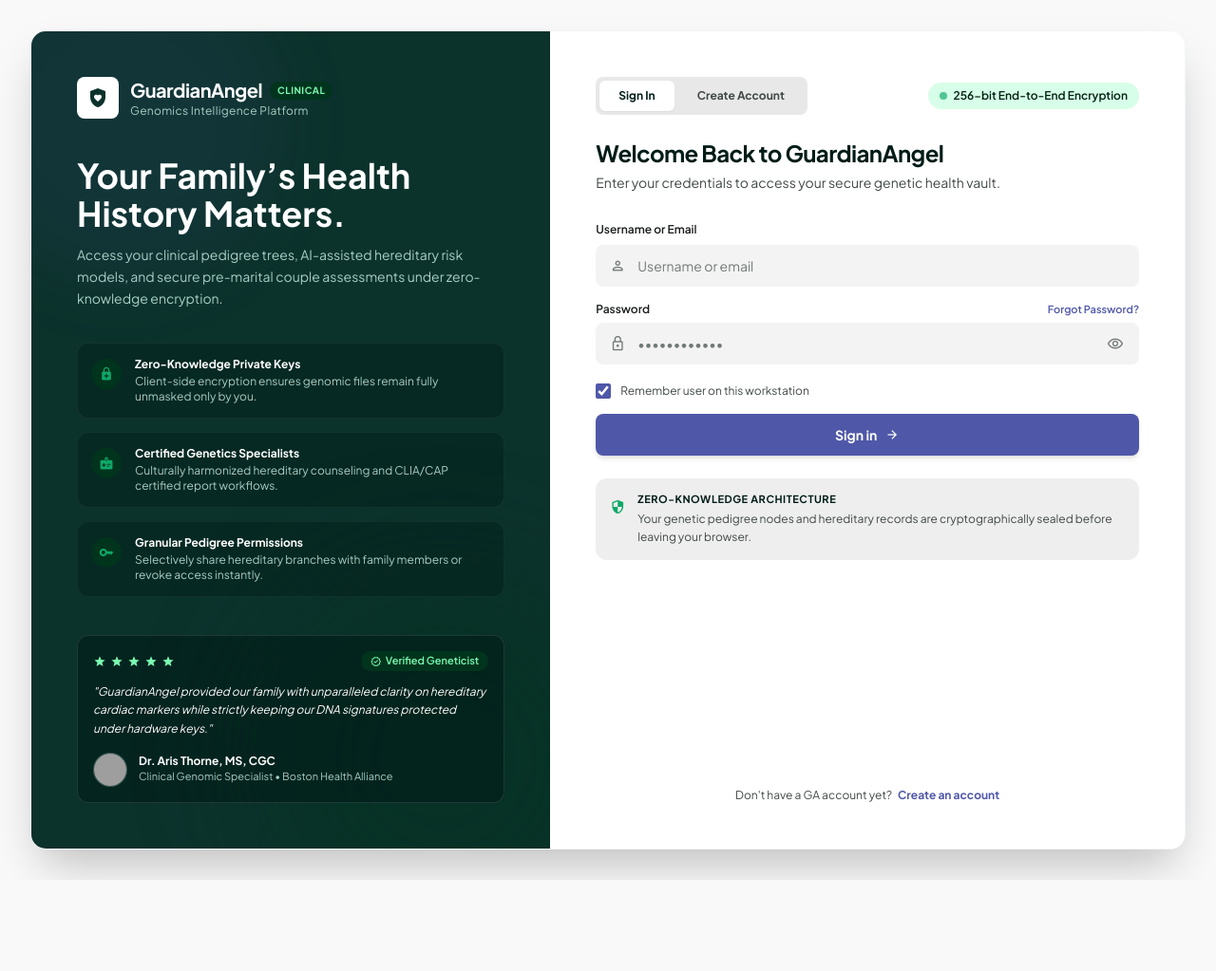
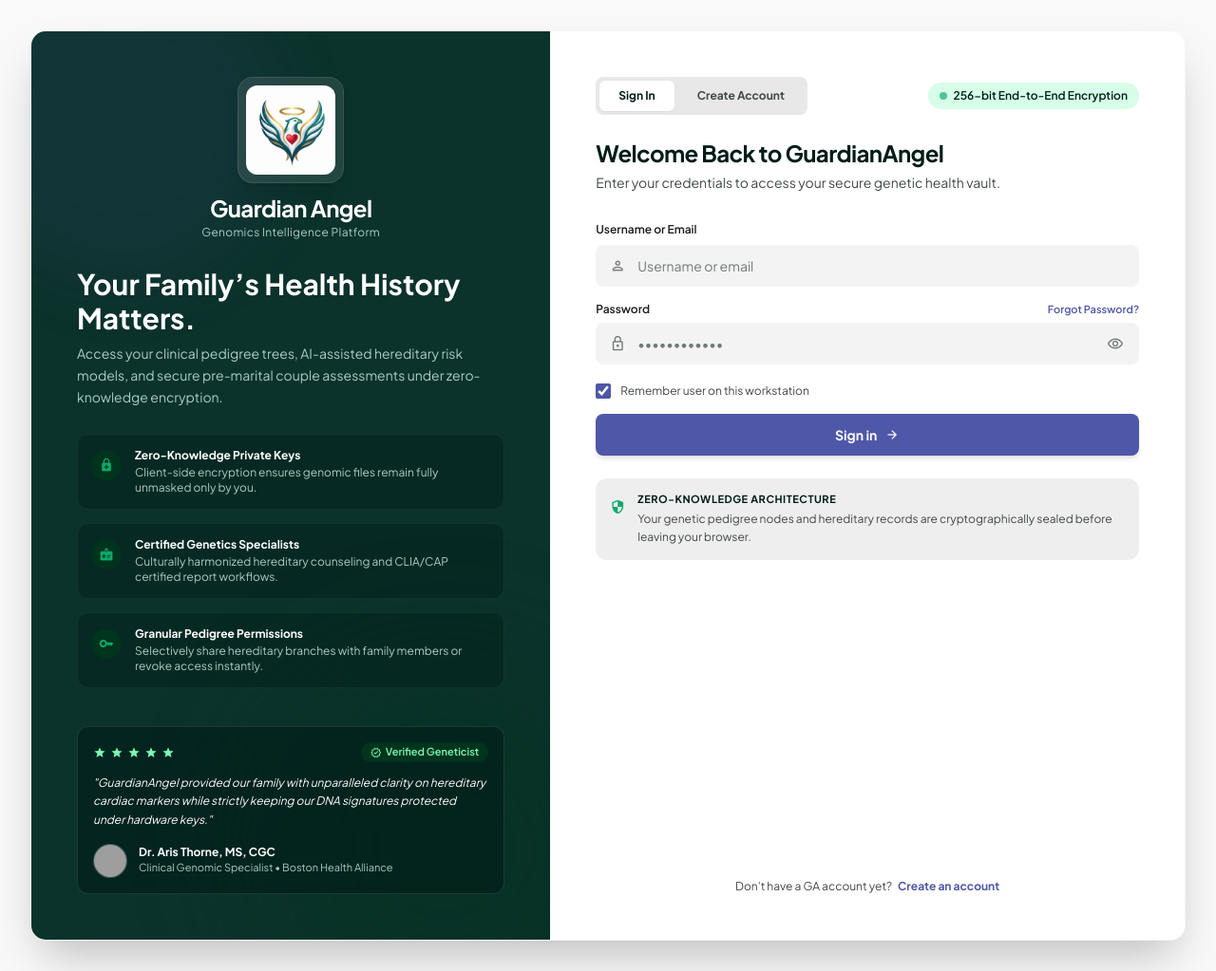
Before and after one commit to Pk8753/guardian-angel, a Flask app: page /login in a window 1280 px wide. Shown: the whole page at 95% size. Before the commit the page ends 927 px from the top, so only its background shows below. Run offline with Flask 3, Linux system fonts and the light colour scheme; some libraries are stand-ins or nearby versions; grey boxes are pictures that could not be loaded.

Commit message:
fix:adding logo

```diff
--- a/app.py
+++ b/app.py
@@ -11,7 +11,7 @@ from datetime import datetime, timezone
 from functools import wraps
 from flask import (
     Flask, render_template, request, redirect, url_for,
-    session, jsonify, flash
+    session, jsonify, flash, send_from_directory
 )
 from config import Config
 from database import (
@@ -49,6 +49,10 @@ def inject_user_context():
         user = get_user_by_id(session['user_id'])
     mask_identity = session.get('mask_identity', False)
     return dict(current_user=user, mask_identity=mask_identity)
+
+@app.route('/data/screen/<path:filename>')
+def serve_data_screen(filename):
+    return send_from_directory(os.path.join(app.root_path, 'data', 'screen'), filename)
 
 # ==================== AUTHENTICATION & DATA HIDING ROUTES ====================
 
--- a/templates/login.html
+++ b/templates/login.html
@@ -60,24 +60,37 @@
           <div class="absolute -left-16 -top-16 w-80 h-80 rounded-full bg-secondary/10 blur-2xl pointer-events-none"></div>
 
           <!-- Upper Branding & Trust Statement -->
-          <div class="relative z-10 space-y-8">
+          <div class="relative z-10 space-y-6">
+
             <!-- Logo & Brand Header -->
-            <div class="flex items-center space-x-3">
-              <div class="w-11 h-11 rounded-lg bg-surface-container-lowest flex items-center justify-center text-primary-container shadow-sm">
-                <span class="material-symbols-outlined text-2xl" style="font-variation-settings: 'FILL' 1;">shield_with_heart</span>
+            <div class="flex flex-col items-center justify-center text-center space-y-2.5">
+
+              <!-- Bigger Logo -->
+              <div class="w-28 h-28 rounded-2xl bg-surface-container-lowest/10 backdrop-blur-sm p-2 flex items-center justify-center shadow-lg border border-white/10">
+                <img
+                  src="/static/screen/logo.png"
+                  alt="Guardian Angel Logo"
+                  class="w-full h-full object-contain rounded-xl"
+                />
               </div>
+
+              <!-- Brand Name -->
               <div>
-                <div class="flex items-center space-x-2">
-                  <span class="text-xl font-bold text-white tracking-tight">GuardianAngel</span>
-                  <span class="bg-tertiary-container text-tertiary-fixed text-[10px] font-bold px-2 py-0.5 rounded-full uppercase tracking-wider">CLINICAL</span>
+                <div class="flex items-center justify-center space-x-2">
+                  <span class="text-2xl font-bold text-white tracking-tight">
+                    Guardian Angel
+                  </span>
                 </div>
-                <p class="text-xs text-primary-fixed-dim tracking-wide">Genomics Intelligence Platform</p>
+
+                <p class="text-xs text-primary-fixed-dim tracking-wide mt-0.5">
+                  Genomics Intelligence Platform
+                </p>
               </div>
             </div>
 
             <!-- Headline & Context -->
-            <div class="space-y-3 pt-2">
-              <h1 class="text-3xl sm:text-4xl font-bold text-white leading-tight">
+            <div class="space-y-2 pt-1">
+              <h1 class="text-2xl sm:text-3xl font-bold text-white leading-snug">
                 Your Family’s Health History Matters.
               </h1>
               <p class="text-sm text-primary-fixed-dim leading-relaxed">
```
Also changed, not shown: tests/test_app.py (+6 -0 lines), README.md, static/screen/logo.png (added).
